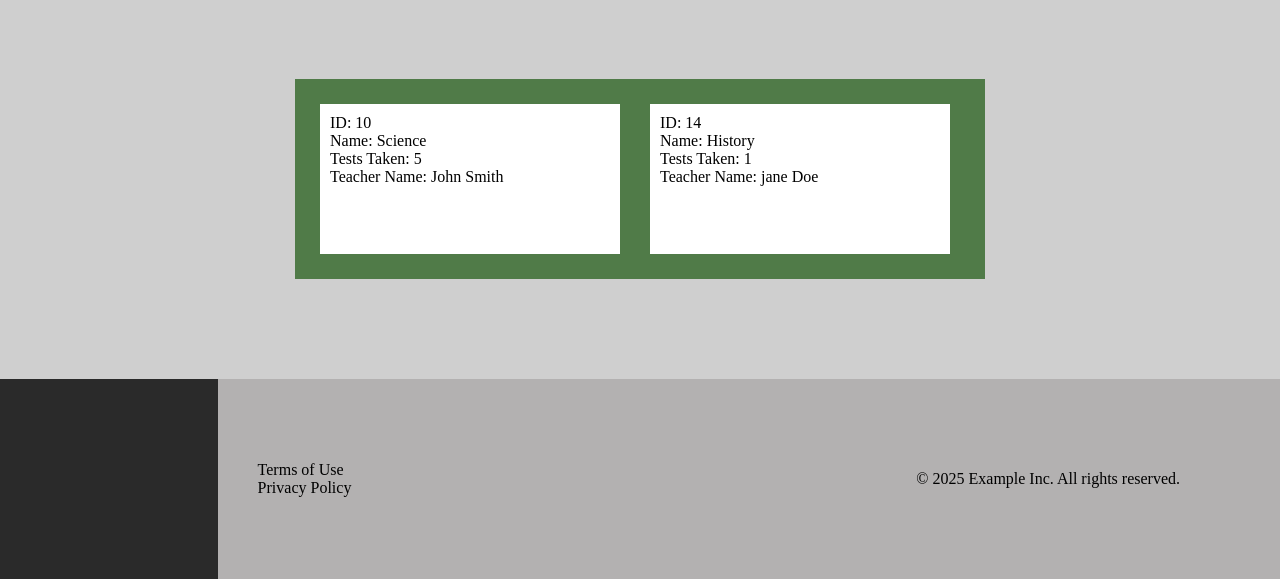
After one commit to emott13/CSET160-Final-Project, a Flask app: page /test in a window 1280 px wide. The commit adds this page. Shown: the part 221-800 px from the top of the page. Run offline with Flask 3, Linux system fonts and the light colour scheme; data comes from the database, SQL or seed files in the repository; data that the repository does not hold is empty.

Commit message:
Added test page (shows all tests). Needs more work

```diff
--- a/main.py
+++ b/main.py
@@ -57,6 +57,18 @@ def accounts():
     studentRows = conn.execute(text('SELECT * FROM students;')).all()
     return render_template("accounts.html", teachers = teacherRows, students = studentRows)
 
+
+@app.route("/test")
+def test():
+    testRows = conn.execute(text('SELECT * FROM tests;')).all()
+    testRows.append((10, "Science", 5, 90000))
+    testRows.append((14, "History", 1, 90001))
+    teachers = conn.execute(text("SELECT CONCAT(first_name, ' ', last_name) FROM teachers "
+                                f"WHERE teacher_id in {tuple([t_id[3] for t_id in testRows])}")).all()
+    print(testRows)
+    return render_template("test.html", tests = testRows, teachers = teachers)
+
+
 # Uses the account type (Either "students" or "teachers") with the email and password to sign the user in the DB
 def logIntoDB(accType, email, password):
         # id of the user in the DB
--- a/scripts/database.sql
+++ b/scripts/database.sql
@@ -86,6 +86,9 @@ VALUES
     ('Nelda','Kuznetsova','nkuznetsova@gradehub.com'), ('Maggie','Addisons','maddisons@gradehub.com'),
     ('Joanna','Schroder','jshroder@gradehub.com'), ('Merja','Avci','mavci@gradehub.com');
 
+INSERT INTO loggedin
+VALUES (NULL, NULL);
+
 -- INSERT INTO tests(name, teacher_id)
 -- VALUES
 -- 	("Science", 90000),
--- a/static/styles/styles.css
+++ b/static/styles/styles.css
@@ -1,6 +1,17 @@
 body {
     margin: 0;
     box-sizing: border-box;
+}
+
+.page {
+    display: flex;
+    flex-direction: column;
+    min-height: calc(100vh - 400px);
+    /* 400 is the header height + footer height */
+    justify-content: center;
+    align-items: center;
+    background-color: #cfcfcf;
+    padding: 4rem;
 }
 
 /* Home Start */
@@ -18,17 +29,6 @@ body {
 
 
 /* Login / Signup Page Start*/
-
-.login-page {
-    display: flex;
-    flex-direction: column;
-    height: calc(100vh - 400px);
-    /* 400 is the header height + footer height */
-    justify-content: center;
-    align-items: center;
-    background-color: #cfcfcf;
-    padding: 4rem;
-}
 
 .login-form {
     display: flex;
--- a/templates/home.html
+++ b/templates/home.html
@@ -2,7 +2,7 @@
 <link rel="stylesheet" href="../static/styles/styles.css">
 {% extends 'base.html' %}
 {% block body %}
-<div class="login-page">
+<div class="page">
     <h1>
         <a class="home-login" href="/login">Login</a>
         <a class="home-login" href="/signup">Signup</a>
--- a/templates/login.html
+++ b/templates/login.html
@@ -1,7 +1,7 @@
 <link rel="stylesheet" href="../static/styles/styles.css">
 {% extends 'base.html' %}
 {% block body %}
-    <div class="login-page">
+    <div class="page">
         <form class="login-form" method="POST">
             {% if error %}
                 <h4 class="login-error">{{error}}</h4>
--- a/templates/signup.html
+++ b/templates/signup.html
@@ -1,7 +1,7 @@
 <link rel="stylesheet" href="../static/styles/styles.css">
 {% extends 'base.html' %}
 {% block body %}
-    <div class="login-page">
+    <div class="page">
         <form class="login-form" method="POST">
             {% if error %}
                 <h4 class="login-error">{{error}}</h4>
--- /dev/null
+++ b/templates/test.html
@@ -0,0 +1,17 @@
+<link rel="stylesheet" href="../static/styles/styles.css">
+<link rel="stylesheet" href="../static/styles/accounts.css">
+{% extends 'base.html' %}
+{% block body %}
+<div class="page">
+    <div class="accountsContainer">
+        {% for i in range(tests|length) %}
+        <ul class="accountItem">
+                <li>ID: {{tests[i][0]}}</li>
+                <li>Name: {{tests[i][1]}}</li>
+                <li>Tests Taken: {{tests[i][2]}}</li>
+                <li>Teacher Name: {{teachers[i][0]}}</li>
+        </ul>
+        {% endfor %}
+    </div>
+</div>
+{% endblock %}
```
